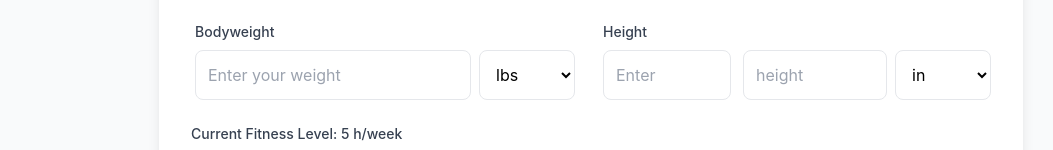
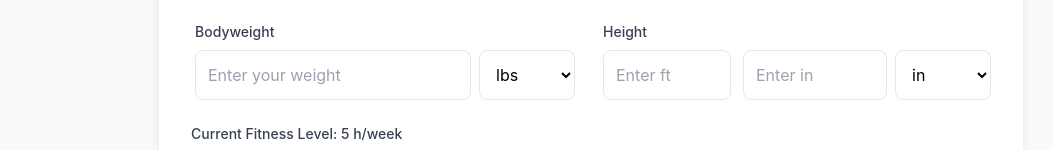
Before and after one commit to yourlocaljosh/quicktrain, a React (Vite) app: page / in a window 1280 px wide. Shown: the part 309-459 px from the top of the page, without its empty margins (49-1102 px from the left). Built offline with nearby package versions, Linux system fonts and the light colour scheme.

Commit message:
Clarify height field labels

```diff
--- a/src/app.jsx
+++ b/src/app.jsx
@@ -133,14 +133,14 @@ const App = () => {
                               value={userData.heightFeet || ''}
                               onChange={(e) => handleInputChange('heightFeet', e.target.value)}
                               className="w-32 px-3 py-3 border border-gray-200 rounded-lg focus:ring-2 focus:ring-amber-500 focus:border-transparent"
-                              placeholder="Enter"
+                              placeholder="Enter ft"
                             />
                             <input
                               type="number"
                               value={userData.heightInches || ''}
                               onChange={(e) => handleInputChange('heightInches', e.target.value)}
                               className="w-36 px-3 py-3 border border-gray-200 rounded-lg focus:ring-2 focus:ring-amber-500 focus:border-transparent"
-                              placeholder="height"
+                              placeholder="Enter in"
                             />
                           </>
                         ) : (
```
